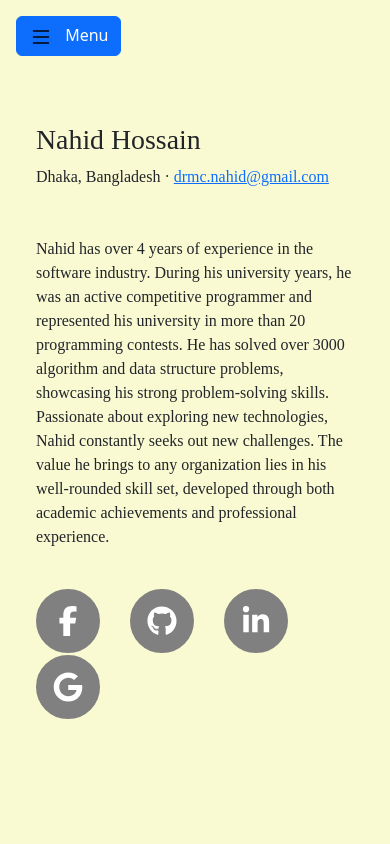
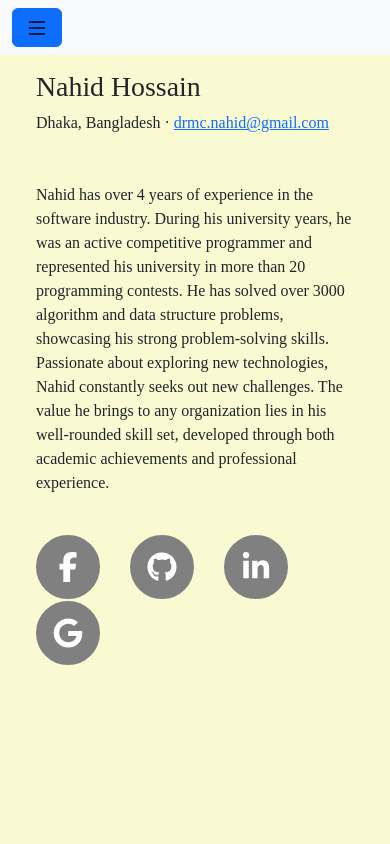
Before and after one commit to nahid08/Portfolio, a React (Create React App) app: page / in a window 390 px wide. Shown: the top 844 px of the page. Built offline with nearby package versions, Linux system fonts and the light colour scheme.

Commit message:
refactored code

```diff
--- a/src/App.css
+++ b/src/App.css
@@ -71,5 +71,10 @@ body {
 
 .image-style {
  background-color: lightblue;
+}
 
+@media (max-width: 768px) {
+  .mobile-padding {
+    padding-top: 70px;
+  }
 }
--- a/src/App.js
+++ b/src/App.js
@@ -1,36 +1,31 @@
-import React, { useState } from 'react';
-import Container from 'react-bootstrap/Container';
-import Row from 'react-bootstrap/Row';
-import Col from 'react-bootstrap/Col';
-import Button from 'react-bootstrap/Button';
-import Image from 'react-bootstrap/Image';
-import Offcanvas from 'react-bootstrap/Offcanvas';
-import { List } from 'react-bootstrap-icons'; // Hamburger icon
-import SidebarContent from './SidebarContent'; // Import the reusable content
-import './App.css'; // For custom styles
-import 'bootstrap/dist/css/bootstrap.min.css';
-import MainContent from './MainContent';
-import myself from './assets/images/myself.jpg'
+import React, { useState } from "react";
+import Container from "react-bootstrap/Container";
+import Row from "react-bootstrap/Row";
+import Col from "react-bootstrap/Col";
+import Button from "react-bootstrap/Button";
+import { Navbar } from "react-bootstrap";
+import Image from "react-bootstrap/Image";
+import Offcanvas from "react-bootstrap/Offcanvas";
+import { List } from "react-bootstrap-icons"; // Hamburger icon
+import SidebarContent from "./SidebarContent"; // Import the reusable content
+import "./App.css"; // For custom styles
+import "bootstrap/dist/css/bootstrap.min.css";
+import MainContent from "./MainContent";
+import myself from "./assets/images/myself.jpg";
 
 function App() {
   // State to control the Offcanvas visibility on small screens
   const [showOffcanvas, setShowOffcanvas] = useState(false);
 
   const handleOffcanvasClose = () => setShowOffcanvas(false);
-  const handleOffcanvasShow = () => setShowOffcanvas(true);
+  const handleOffcanvasShow = () => {
+    setShowOffcanvas(true)
+  };
 
   return (
     <>
-      {/* Button to toggle Offcanvas on small screens (visible only below md) */}
-      <Container fluid className="p-3 d-md-none position-fixed mb-5"> {/* Only show on xs, sm */}
-        <Button variant="primary" onClick={handleOffcanvasShow}>
-          <List size={24} /> {/* Hamburger Icon */}
-           <span className="ms-2">Menu</span>
-        </Button>
-      </Container>
-
       {/* Main Layout using Container, Row, Col */}
-      <Container fluid >
+      <Container fluid>
         <Row>
           {/* --- Sidebar Column (visible on medium screens and up) --- */}
           {/*
@@ -38,11 +33,22 @@ function App() {
              - `col-md-3 col-lg-2`: Defines column width for medium (3/12) and large (2/12) screens
              - `sidebar-sticky`: Custom class for potential sticky positioning and styling
           */}
-          <Col md={3} lg={2} className="d-none d-md-block sidebar-sticky animated-gradient-background">
+          <Col
+            md={3}
+            lg={2}
+            className="d-none d-md-block sidebar-sticky animated-gradient-background"
+          >
             {/* --- Static Sidebar for Larger Screens --- */}
-             <div className="sidebar-content"> {/* Wrapper div */}
+            <div className="sidebar-content">
+              {" "}
+              {/* Wrapper div */}
               {/* <h5 className="p-3 mb-0 border-bottom">My App</h5> */}
-                <Image src={myself}  fluid roundedCircle className="p-3 mb-0 border-bottom image-style w-100"/>
+              <Image
+                src={myself}
+                fluid
+                roundedCircle
+                className="p-3 mb-0 border-bottom image-style w-100"
+              />
               <SidebarContent />
             </div>
           </Col>
@@ -55,7 +61,15 @@ function App() {
              - `main-content`: Custom class for styling
           */}
           <Col xs={12} md={9} lg={10} className="main-content">
-               <MainContent/>
+            <Row className="topbar-style">
+              <Col>
+              </Col>
+            </Row>
+            <Row>
+              <Col>
+                <MainContent onGreet={handleOffcanvasShow} />
+              </Col>
+            </Row>
           </Col>
         </Row>
       </Container>
@@ -76,12 +90,12 @@ function App() {
         backdrop="static"
         scroll={true}
       >
-        <Offcanvas.Header closeButton>
-          <Offcanvas.Title>Menu</Offcanvas.Title>
-        </Offcanvas.Header>
-        <Offcanvas.Body className="p-0 d-md-none animated-gradient-background"> {/* Remove padding to use SidebarContent's padding */}
+        <Offcanvas.Header closeButton></Offcanvas.Header>
+        <Offcanvas.Body className="p-0 d-md-none animated-gradient-background">
+          {" "}
+          {/* Remove padding to use SidebarContent's padding */}
           {/* --- Re-use the same sidebar content --- */}
-          <SidebarContent />
+          <SidebarContent closeSidebar={handleOffcanvasClose} />
         </Offcanvas.Body>
       </Offcanvas>
     </>
--- a/src/MainContent.css
+++ b/src/MainContent.css
@@ -1,6 +1,3 @@
-.section {
-
-}
 
 .main-container {
   font-family: 'Poppins';
--- a/src/MainContent.js
+++ b/src/MainContent.js
@@ -4,13 +4,21 @@ import AboutMyself from './components/AboutMyself/AboutMysefl';
 import Experience from './components/Experience/Experience';
 import Education from './components/Education/Education';
 import Skills from './components/Skills/Skills';
-import { Container, Row, Col } from 'react-bootstrap';
+import { Container, Row, Col, Navbar, Button, Nav } from 'react-bootstrap';
 import ExtraCurricular from './components/ExtraCurricular/ExtraCurricular';
 import Achievements from './components/Achievements/Achievements';
+import { List } from "react-bootstrap-icons"; // Hamburger icon
 
-function MainContent() {
+function MainContent({onGreet}) {
   return (
      <Container  className="main-container">
+      <Navbar className="d-md-none bg-light" fixed="top">
+                        <Container className="d-flex justify-content-start">
+                          <Button variant="primary" onClick={onGreet}>
+                            <List size={24} />
+                          </Button>
+                        </Container>
+      </Navbar>
       <Row>
         <Col>
         <section id="about"><AboutMyself/></section>
--- a/src/components/AboutMyself/AboutMysefl.js
+++ b/src/components/AboutMyself/AboutMysefl.js
@@ -6,7 +6,7 @@ import './AboutMyself.css';
 export default function AboutMyself() {
 
     return (
-        <Container className="vh-100 d-flex flex-column justify-content-center">
+        <Container className="vh-100 d-flex flex-column mobile-padding justify-content-md-center">
               <Row className="mb-5">
                 <Col xs={12}>
                   <h1>Nahid Hossain</h1>
--- a/src/components/Achievements/Achievements.js
+++ b/src/components/Achievements/Achievements.js
@@ -8,7 +8,7 @@ let achievements = [
 
 export default function Achievements() {
     return (
-        <Container className="min-vh-100 d-flex flex-column justify-content-center">
+        <Container className="min-vh-100 mobile-padding d-flex flex-column justify-content-md-center">
          <Row>
             <Col>
             <h3 className="custom-underline">ACHIEVEMENTS</h3>
--- a/src/components/Education/Education.js
+++ b/src/components/Education/Education.js
@@ -4,7 +4,7 @@ import jahangirnagar from '../../assets/images/jahangirnagar_logo1.png';
 import drmc from '../../assets/images/drmc.png';
 export default function Education() {
   return (
-    <Container className="min-vh-100 d-flex flex-column justify-content-center">
+    <Container className="min-vh-100 mobile-padding d-flex flex-column justify-content-md-center">
       <Row>
         <Col>
           <h1 className="custom-underline">Education</h1>
--- a/src/components/Experience/Experience.js
+++ b/src/components/Experience/Experience.js
@@ -17,7 +17,7 @@ export default function Experience() {
 
 
     return(
-        <Container className="min-vh-100 d-flex flex-column justify-content-center">
+        <Container className="min-vh-100 mobile-padding d-flex flex-column justify-content-md-center">
             <Row>
                 <Col>
                 <h1 className="mb-5 custom-underline">Experience</h1>
--- a/src/components/ExtraCurricular/ExtraCurricular.js
+++ b/src/components/ExtraCurricular/ExtraCurricular.js
@@ -6,7 +6,7 @@ import images from '../../assets/images/images.png';
 
 export default function ExtraCurricular() {
   return (
-    <Container className="min-vh-100 d-flex flex-column justify-content-center">
+    <Container className="min-vh-100 mobile-padding d-flex flex-column justify-content-md-center">
       <Row>
         <Col>
           <h3 className="custom-underline">AWARDS</h3>
--- a/src/components/Skills/Skills.js
+++ b/src/components/Skills/Skills.js
@@ -10,7 +10,7 @@ let frameWork = ["AngularJS", "Angular", "Spring"]
 export default function Skills() {
 
     return (
-        <Container className="min-vh-100 d-flex flex-column justify-content-center">
+        <Container className="min-vh-100 mobile-padding d-flex flex-column justify-content-md-center">
             <Row>
                 <Col>
                  <h1 className="custom-underline"> SKILLS</h1>
```
Also changed, not shown: src/SidebarContent.js (+12 -19 lines), src/components/AboutMyself/AboutMyself.css (line endings or trailing spaces). Lines whose indentation alone changed are shown as unchanged.
